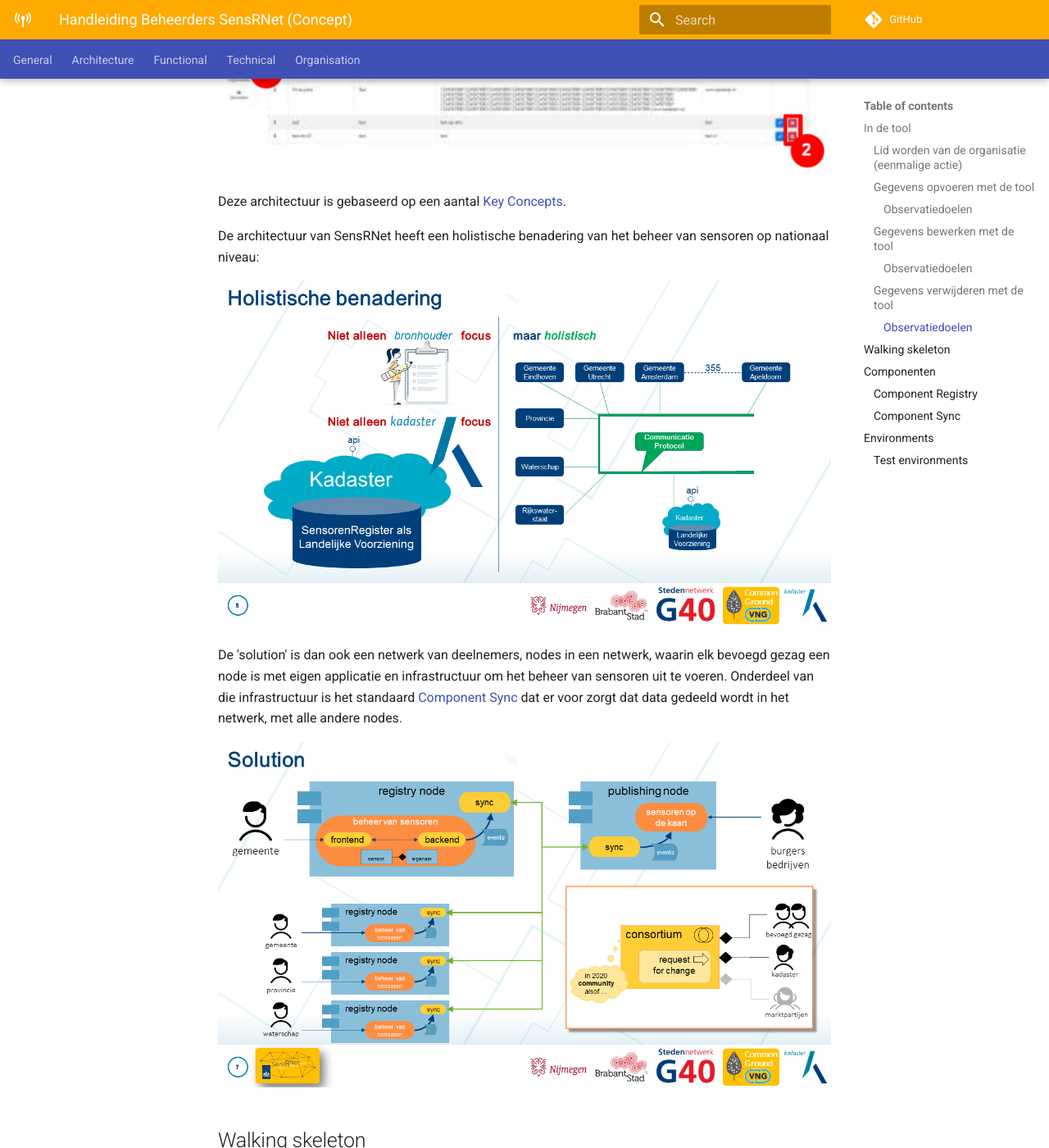
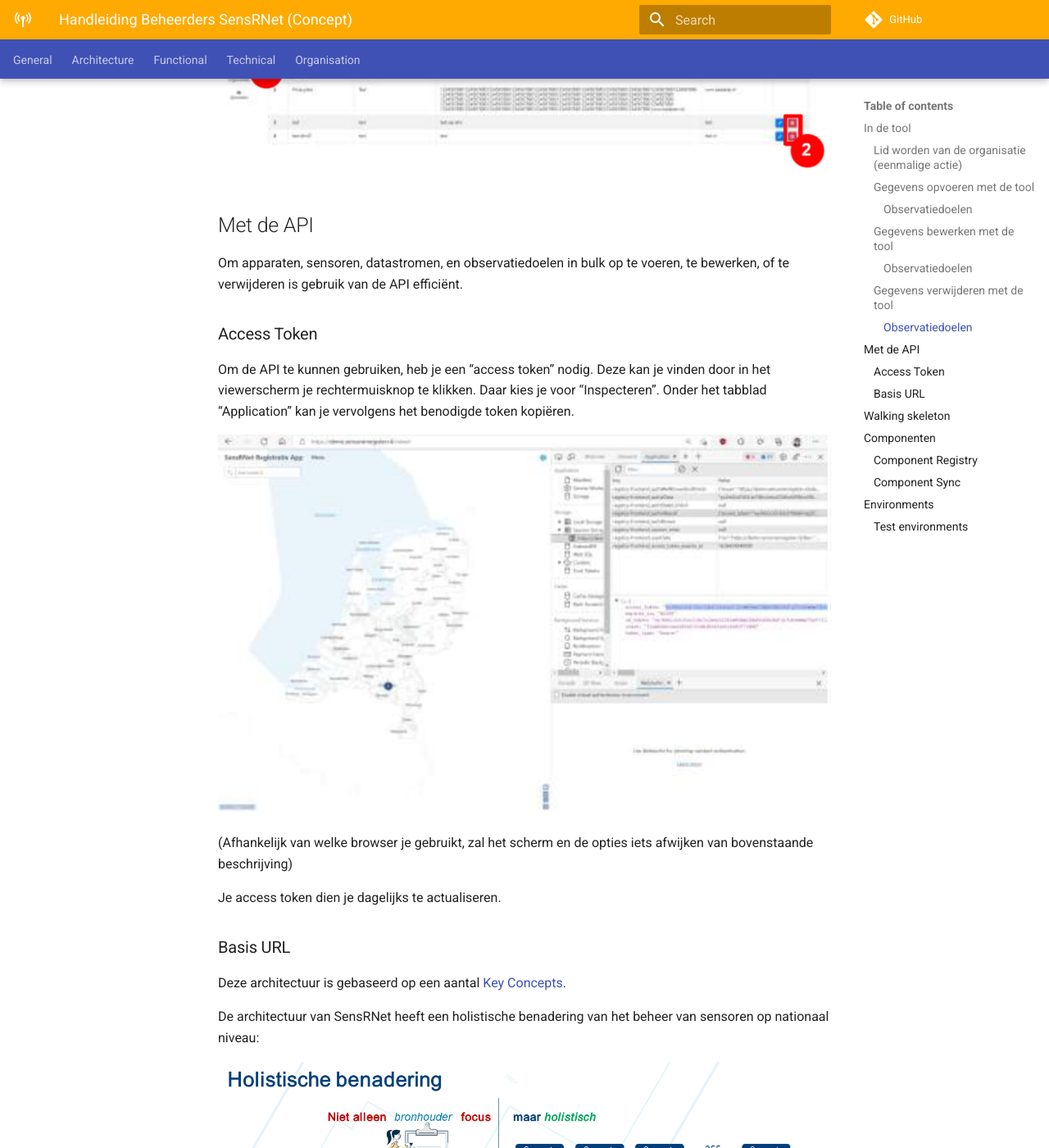
Before and after one commit to kadaster-labs/sensrnet-home, an MkDocs documentation site: the page built from docs/ManualAdministratorsNL.md, in a window 1280 px wide and 1400 px high, scrolled down 14602 px. Shown: the whole window at 82% size. Built offline with MkDocs 1.6.1 and Material for MkDocs 9.7.7, drawn with Linux system fonts in a browser that asks for light colours; comment, search, counter and statistics services are not loaded.

Commit message:
Update ManualAdministratorsNL.md

```diff
--- a/docs/ManualAdministratorsNL.md
+++ b/docs/ManualAdministratorsNL.md
@@ -190,9 +190,21 @@
 
 ![SensRNet-Applicatie](img/AdminManualNL/SensRNet_Appl_Verwijderen6.png)
 
+## Met de API
 
+Om apparaten, sensoren, datastromen, en observatiedoelen in bulk op te voeren, te bewerken, of te verwijderen is gebruik van de API efficiënt.
 
+### Access Token
 
+Om de API te kunnen gebruiken, heb je een “access token” nodig. Deze kan je vinden door in het viewerscherm je rechtermuisknop te klikken. Daar kies je voor “Inspecteren”. Onder het tabblad “Application” kan je vervolgens het benodigde token kopiëren.
+
+![SensRNet-Applicatie](img/AdminManualNL/SensRNet_API1.png)
+
+(Afhankelijk van welke browser je gebruikt, zal het scherm en de opties iets afwijken van bovenstaande beschrijving)
+
+Je access token dien je dagelijks te actualiseren.
+
+### Basis URL
 
 
 
```
